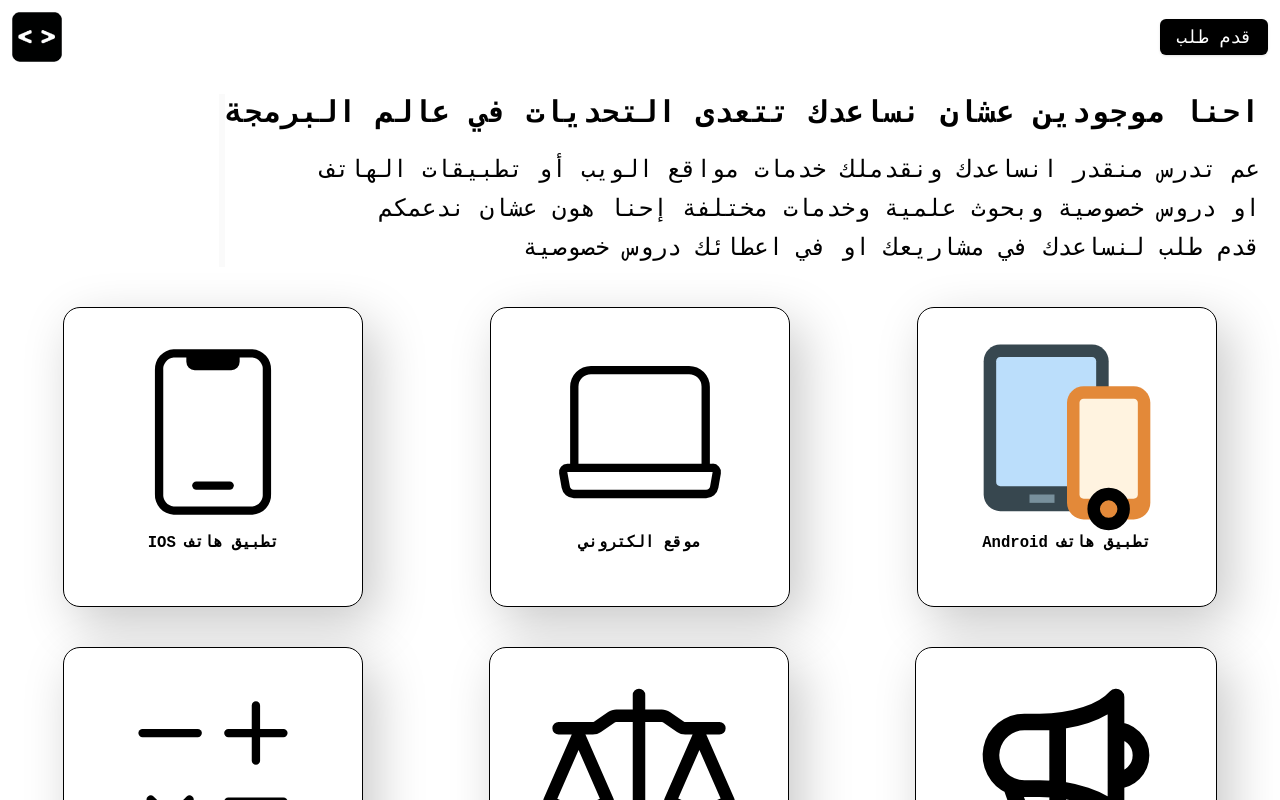
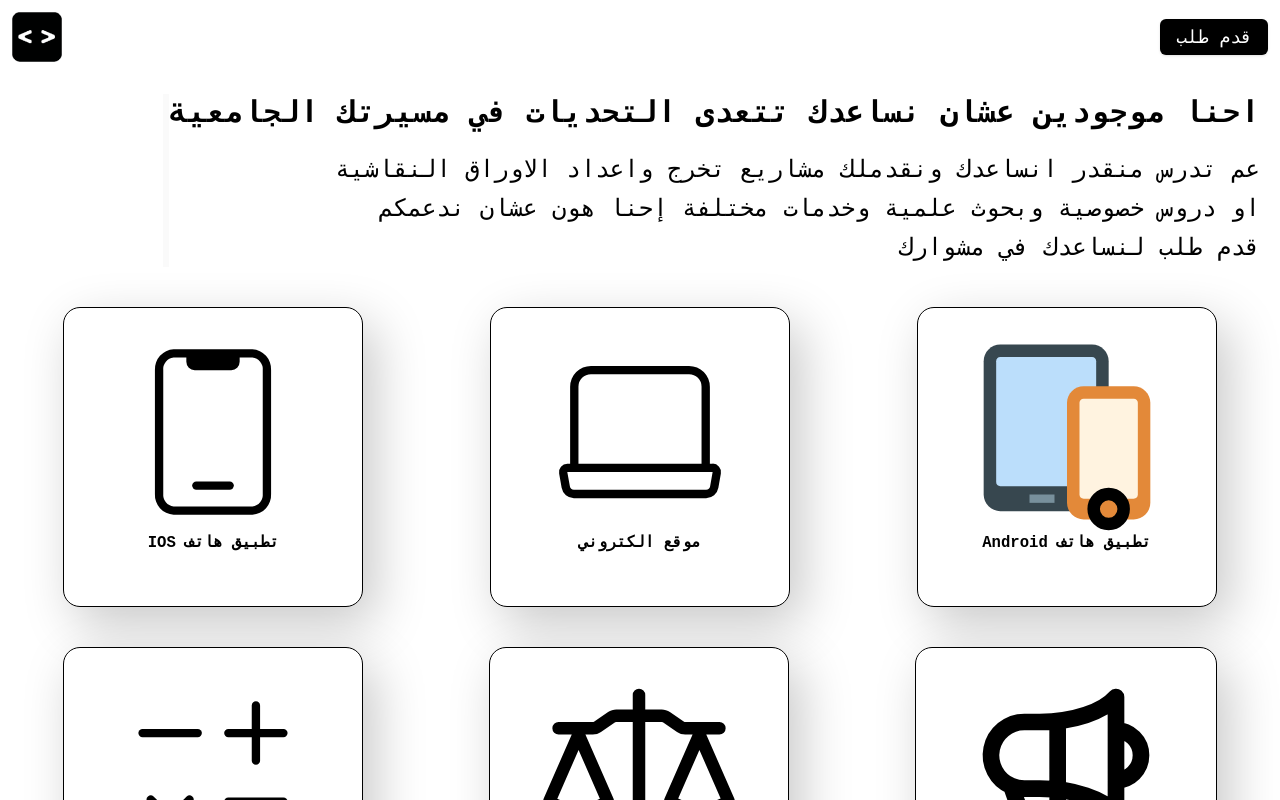
Before and after one commit to Zaidsaadedin1/codeMasters, a Next.js app: page / in a window 1280 px wide. Shown: the top 800 px of the page. Built offline with nearby package versions, Linux system fonts and the light colour scheme.

Commit message:
change the main text content

```diff
--- a/src/components/MainText/MainText.js
+++ b/src/components/MainText/MainText.js
@@ -13,15 +13,15 @@ function MainText() {
           className="flex flex-col text-black text-right"
         >
           <h3 className="font-mono text-3xl font-bold tracking-wide mb-5 flex flex-row justify-end items-center">
-            احنا موجودين عشان نساعدك تتعدى التحديات في عالم البرمجة
+            احنا موجودين عشان نساعدك تتعدى التحديات في مسيرتك الجامعية
           </h3>
           <h4 className="text-2xl leading-relaxed font-mono">
-            عم تدرس منقدر انساعدك ونقدملك خدمات مواقع الويب أو تطبيقات الهاتف{" "}
+            عم تدرس منقدر انساعدك ونقدملك مشاريع تخرج واعداد الاوراق النقاشية
             <br />
             او دروس خصوصية وبحوث علمية وخدمات مختلفة إحنا هون عشان ندعمكم
             <br />
             <span className="text-2xl font-mono">
-              قدم طلب لنساعدك في مشاريعك او في اعطائك دروس خصوصية
+              قدم طلب لنساعدك في مشوارك
             </span>
           </h4>
         </motion.div>
```
